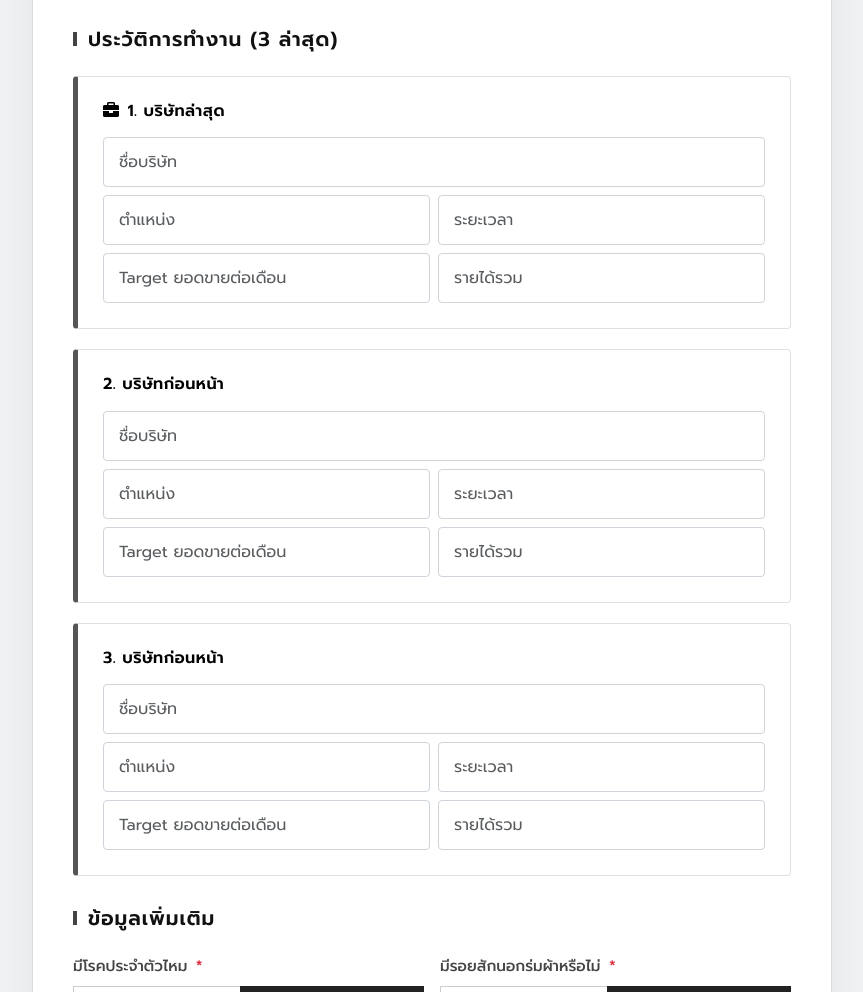
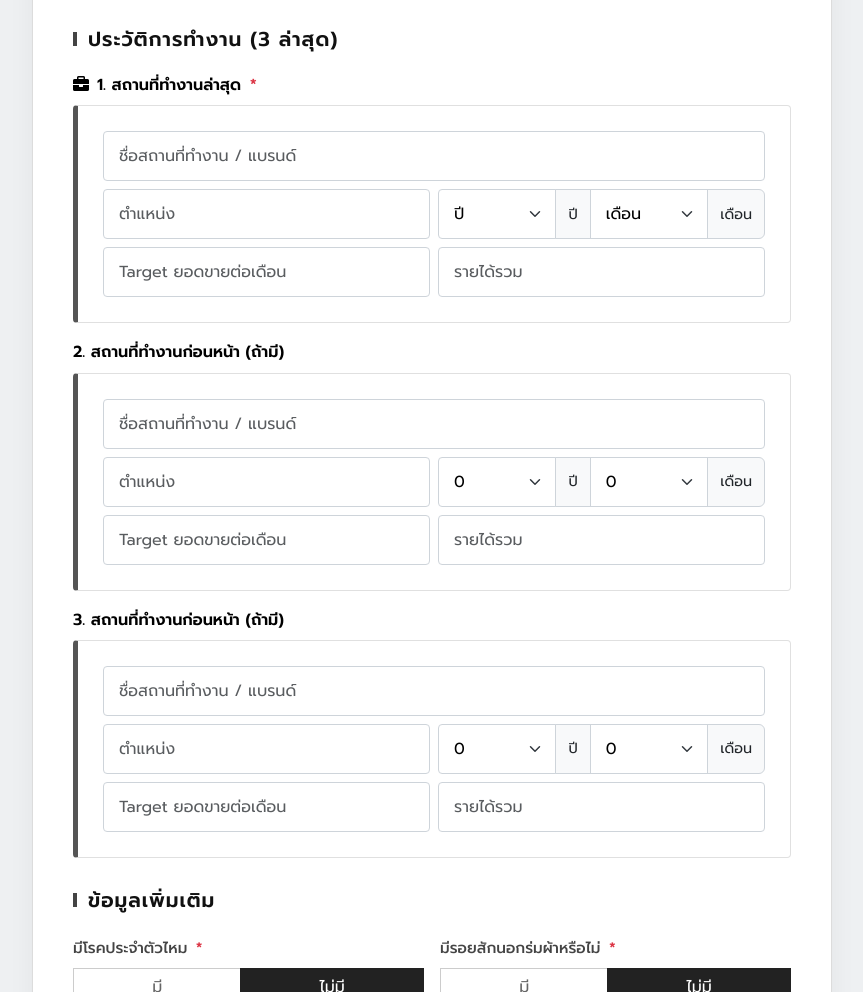
Before and after one commit to whlexecution-source/ordinary_recruit, a plain HTML site: page index.html in a window 1280 px wide. Shown: the part 964-1956 px from the top of the page, without its empty margins (208-1071 px from the left). Drawn offline with nearby package versions, Linux system fonts and the light colour scheme; some packages are replaced by stand-ins of ours; no server answers; a script that the page names is missing.

Commit message:
Update index.html

```diff
--- a/index.html
+++ b/index.html
@@ -103,10 +103,13 @@
             margin-bottom: 20px;
         }
 
-        .history-card h6 {
-            color: #000 !important;
+        .sub-header {
+            color: #000;
+            font-weight: 600;
+            margin-bottom: 10px;
+            margin-top: 20px;
+            font-size: 1rem;
             text-transform: uppercase;
-            letter-spacing: 0.5px;
         }
 
         .upload-area {
@@ -180,6 +183,13 @@
         .btn-outline-secondary:hover {
             background-color: #eee;
             color: #000;
+        }
+
+        /* ปรับแต่ง Input Group สำหรับระยะเวลา */
+        .input-group-text {
+            background-color: #f8f9fa;
+            border-color: var(--border-grey);
+            font-size: 0.9rem;
         }
 
         @media (max-width: 767.98px) {
@@ -311,40 +321,63 @@
                 <!-- 3. ประวัติการทำงาน -->
                 <h4 class="section-title">ประวัติการทำงาน (3 ล่าสุด)</h4>
 
-                <!-- Job 1 -->
+                <!-- Job 1 (REQUIRED) -->
+                <h6 class="sub-header"><i class="fas fa-briefcase me-2"></i>1. สถานที่ทำงานล่าสุด <span class="required-star">*</span></h6>
                 <div class="history-card">
-                    <h6 class="fw-bold mb-3"><i class="fas fa-briefcase me-2"></i>1. บริษัทล่าสุด</h6>
                     <div class="row g-2">
                         <div class="col-12">
-                            <input type="text" class="form-control" name="job1_company" placeholder="ชื่อบริษัท">
+                            <input type="text" class="form-control" name="job1_company" placeholder="ชื่อสถานที่ทำงาน / แบรนด์" required>
                         </div>
                         <div class="col-6">
-                            <input type="text" class="form-control" name="job1_position" placeholder="ตำแหน่ง">
+                            <input type="text" class="form-control" name="job1_position" placeholder="ตำแหน่ง" required>
+                        </div>
+                        <!-- Dropdown ระยะเวลา -->
+                        <div class="col-12 col-md-6">
+                            <div class="input-group">
+                                <select class="form-select" id="job1_year" required>
+                                    <option value="" selected disabled>ปี</option>
+                                    <script>for(let i=0;i<=20;i++) document.write(`<option value="${i}">${i}</option>`);</script>
+                                </select>
+                                <span class="input-group-text">ปี</span>
+                                <select class="form-select" id="job1_month" required>
+                                    <option value="" selected disabled>เดือน</option>
+                                    <script>for(let i=0;i<=11;i++) document.write(`<option value="${i}">${i}</option>`);</script>
+                                </select>
+                                <span class="input-group-text">เดือน</span>
+                            </div>
                         </div>
                         <div class="col-6">
-                            <input type="text" class="form-control" name="job1_duration" placeholder="ระยะเวลา">
+                            <input type="text" class="form-control" name="job1_sales" placeholder="Target ยอดขายต่อเดือน" required>
                         </div>
                         <div class="col-6">
-                            <input type="text" class="form-control" name="job1_sales" placeholder="Target ยอดขายต่อเดือน">
-                        </div>
-                        <div class="col-6">
-                            <input type="text" class="form-control" name="job1_income" placeholder="รายได้รวม">
+                            <input type="text" class="form-control" name="job1_income" placeholder="รายได้รวม" required>
                         </div>
                     </div>
                 </div>
 
-                <!-- Job 2 -->
+                <!-- Job 2 (OPTIONAL) -->
+                <h6 class="sub-header">2. สถานที่ทำงานก่อนหน้า (ถ้ามี)</h6>
                 <div class="history-card">
-                    <h6 class="fw-bold mb-3">2. บริษัทก่อนหน้า</h6>
                     <div class="row g-2">
                         <div class="col-12">
-                            <input type="text" class="form-control" name="job2_company" placeholder="ชื่อบริษัท">
+                            <input type="text" class="form-control" name="job2_company" placeholder="ชื่อสถานที่ทำงาน / แบรนด์">
                         </div>
                         <div class="col-6">
                             <input type="text" class="form-control" name="job2_position" placeholder="ตำแหน่ง">
                         </div>
-                        <div class="col-6">
-                            <input type="text" class="form-control" name="job2_duration" placeholder="ระยะเวลา">
+                        <div class="col-12 col-md-6">
+                            <div class="input-group">
+                                <select class="form-select" id="job2_year">
+                                    <option value="" selected>0</option>
+                                    <script>for(let i=1;i<=20;i++) document.write(`<option value="${i}">${i}</option>`);</script>
+                                </select>
+                                <span class="input-group-text">ปี</span>
+                                <select class="form-select" id="job2_month">
+                                    <option value="" selected>0</option>
+                                    <script>for(let i=1;i<=11;i++) document.write(`<option value="${i}">${i}</option>`);</script>
+                                </select>
+                                <span class="input-group-text">เดือน</span>
+                            </div>
                         </div>
                         <div class="col-6">
                             <input type="text" class="form-control" name="job2_sales" placeholder="Target ยอดขายต่อเดือน">
@@ -355,18 +388,29 @@
                     </div>
                 </div>
 
-                <!-- Job 3 -->
+                <!-- Job 3 (OPTIONAL) -->
+                <h6 class="sub-header">3. สถานที่ทำงานก่อนหน้า (ถ้ามี)</h6>
                 <div class="history-card">
-                    <h6 class="fw-bold mb-3">3. บริษัทก่อนหน้า</h6>
                     <div class="row g-2">
                         <div class="col-12">
-                            <input type="text" class="form-control" name="job3_company" placeholder="ชื่อบริษัท">
+                            <input type="text" class="form-control" name="job3_company" placeholder="ชื่อสถานที่ทำงาน / แบรนด์">
                         </div>
                         <div class="col-6">
                             <input type="text" class="form-control" name="job3_position" placeholder="ตำแหน่ง">
                         </div>
-                        <div class="col-6">
-                            <input type="text" class="form-control" name="job3_duration" placeholder="ระยะเวลา">
+                        <div class="col-12 col-md-6">
+                            <div class="input-group">
+                                <select class="form-select" id="job3_year">
+                                    <option value="" selected>0</option>
+                                    <script>for(let i=1;i<=20;i++) document.write(`<option value="${i}">${i}</option>`);</script>
+                                </select>
+                                <span class="input-group-text">ปี</span>
+                                <select class="form-select" id="job3_month">
+                                    <option value="" selected>0</option>
+                                    <script>for(let i=1;i<=11;i++) document.write(`<option value="${i}">${i}</option>`);</script>
+                                </select>
+                                <span class="input-group-text">เดือน</span>
+                            </div>
                         </div>
                         <div class="col-6">
                             <input type="text" class="form-control" name="job3_sales" placeholder="Target ยอดขายต่อเดือน">
@@ -476,10 +520,6 @@
         // Function to load branches from Google Sheet
         async function loadBranches() {
             try {
-                // สำหรับ doGet บางครั้งอาจติด CORS หรือ Redirect ในบาง environment
-                // แต่ถ้า Deploy as Web App (Anyone can access) โดยทั่วไปจะ fetch ได้
-                // หาก fetch ไม่ได้ อาจต้องใช้เทคนิค JSONP หรือตั้งค่า header ฝั่ง Apps Script เพิ่ม
-
                 const response = await fetch(GOOGLE_SCRIPT_URL);
                 const data = await response.json();
 
@@ -506,7 +546,6 @@
             }
         }
 
-        // Load branches on page load
         document.addEventListener('DOMContentLoaded', loadBranches);
 
         // Handle File Selection
@@ -606,6 +645,26 @@
             const formData = new FormData(this);
             const dataObj = Object.fromEntries(formData.entries());
 
+            // --- CONSTRUCT DURATION STRINGS FROM DROPDOWNS ---
+            // รวมค่า ปี+เดือน เป็นข้อความเดียวเพื่อส่งไป Backend ช่องเดิม (jobX_duration)
+
+            // Job 1
+            const j1y = document.getElementById('job1_year').value || '0';
+            const j1m = document.getElementById('job1_month').value || '0';
+            dataObj.job1_duration = `${j1y} ปี ${j1m} เดือน`;
+
+            // Job 2
+            const j2y = document.getElementById('job2_year').value || '0';
+            const j2m = document.getElementById('job2_month').value || '0';
+            dataObj.job2_duration = `${j2y} ปี ${j2m} เดือน`;
+
+            // Job 3
+            const j3y = document.getElementById('job3_year').value || '0';
+            const j3m = document.getElementById('job3_month').value || '0';
+            dataObj.job3_duration = `${j3y} ปี ${j3m} เดือน`;
+
+            // -------------------------------------------------
+
             dataObj.image = {
                 data: base64Image,
                 mimeType: imageMimeType,
```
